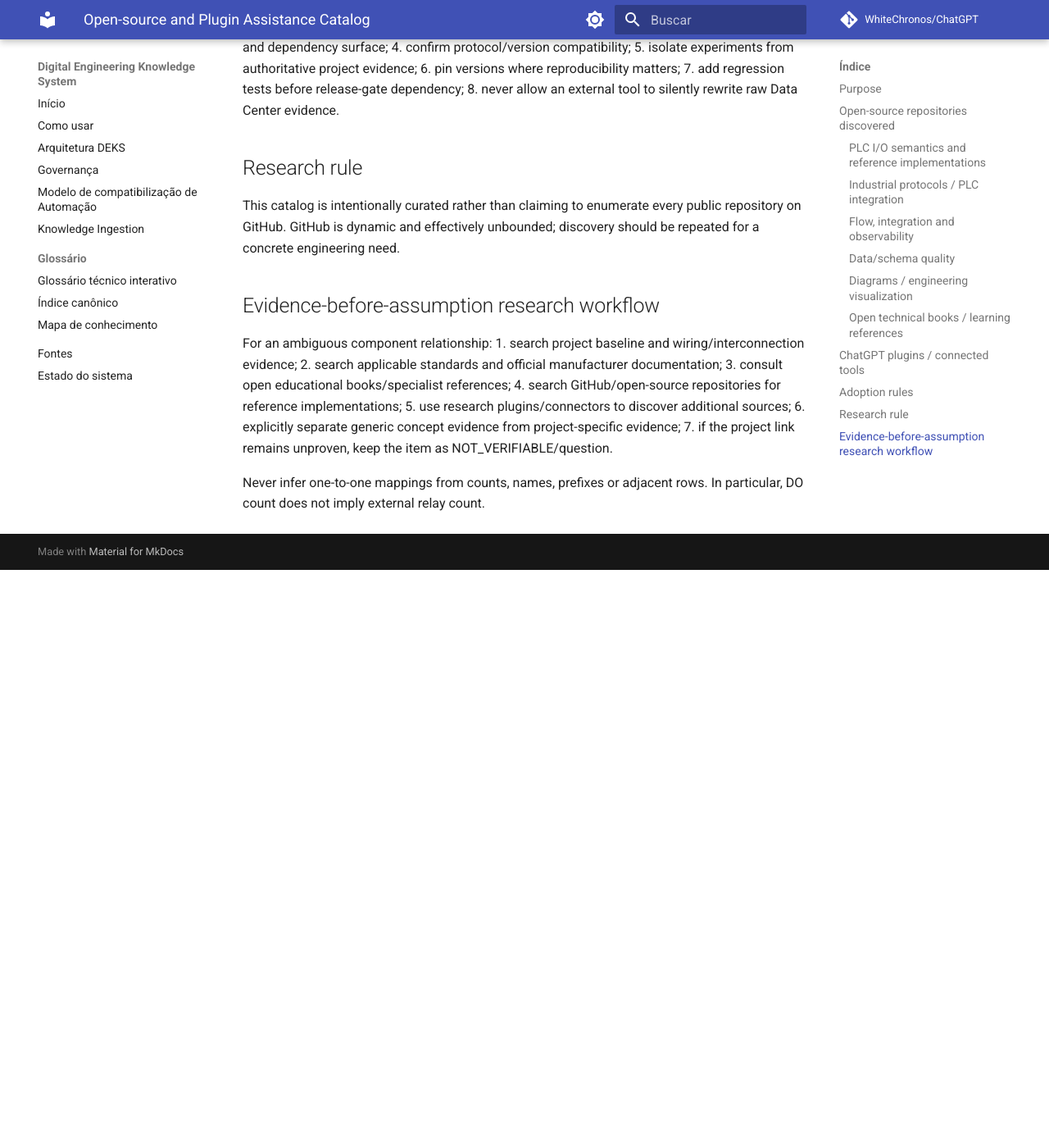
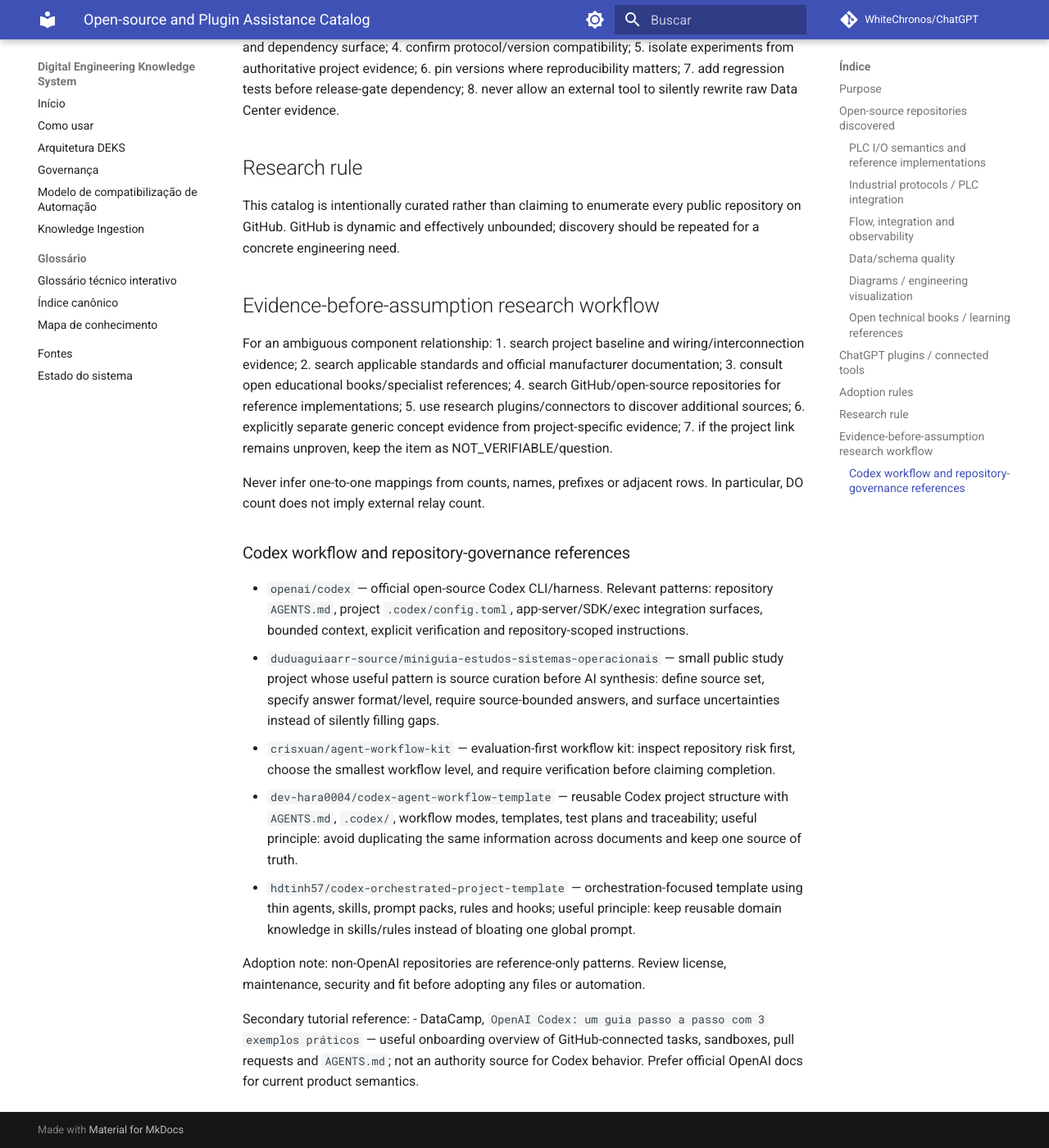
Before and after one commit to WhiteChronos/ChatGPT, an MkDocs documentation site: the page built from docs/OPEN_SOURCE_AND_PLUGIN_CATALOG.md, in a window 1280 px wide and 1400 px high, scrolled down 2112 px. Shown: the whole window at 82% size. Built offline with MkDocs 1.6.1 and Material for MkDocs 9.7.7, drawn with Linux system fonts in a browser that asks for light colours; comment, search, counter and statistics services are not loaded; before the commit the page ends 2807 px from its top, so only the background shows below that.

Commit message:
Add Codex workflow and source-curation research references

```diff
--- a/docs/OPEN_SOURCE_AND_PLUGIN_CATALOG.md
+++ b/docs/OPEN_SOURCE_AND_PLUGIN_CATALOG.md
@@ -81,3 +81,15 @@
 7. if the project link remains unproven, keep the item as NOT_VERIFIABLE/question.
 
 Never infer one-to-one mappings from counts, names, prefixes or adjacent rows. In particular, DO count does not imply external relay count.
+
+### Codex workflow and repository-governance references
+- `openai/codex` — official open-source Codex CLI/harness. Relevant patterns: repository `AGENTS.md`, project `.codex/config.toml`, app-server/SDK/exec integration surfaces, bounded context, explicit verification and repository-scoped instructions.
+- `duduaguiaarr-source/miniguia-estudos-sistemas-operacionais` — small public study project whose useful pattern is source curation before AI synthesis: define source set, specify answer format/level, require source-bounded answers, and surface uncertainties instead of silently filling gaps.
+- `crisxuan/agent-workflow-kit` — evaluation-first workflow kit: inspect repository risk first, choose the smallest workflow level, and require verification before claiming completion.
+- `dev-hara0004/codex-agent-workflow-template` — reusable Codex project structure with `AGENTS.md`, `.codex/`, workflow modes, templates, test plans and traceability; useful principle: avoid duplicating the same information across documents and keep one source of truth.
+- `hdtinh57/codex-orchestrated-project-template` — orchestration-focused template using thin agents, skills, prompt packs, rules and hooks; useful principle: keep reusable domain knowledge in skills/rules instead of bloating one global prompt.
+
+Adoption note: non-OpenAI repositories are reference-only patterns. Review license, maintenance, security and fit before adopting any files or automation.
+
+Secondary tutorial reference:
+- DataCamp, `OpenAI Codex: um guia passo a passo com 3 exemplos práticos` — useful onboarding overview of GitHub-connected tasks, sandboxes, pull requests and `AGENTS.md`; not an authority source for Codex behavior. Prefer official OpenAI docs for current product semantics.
```
